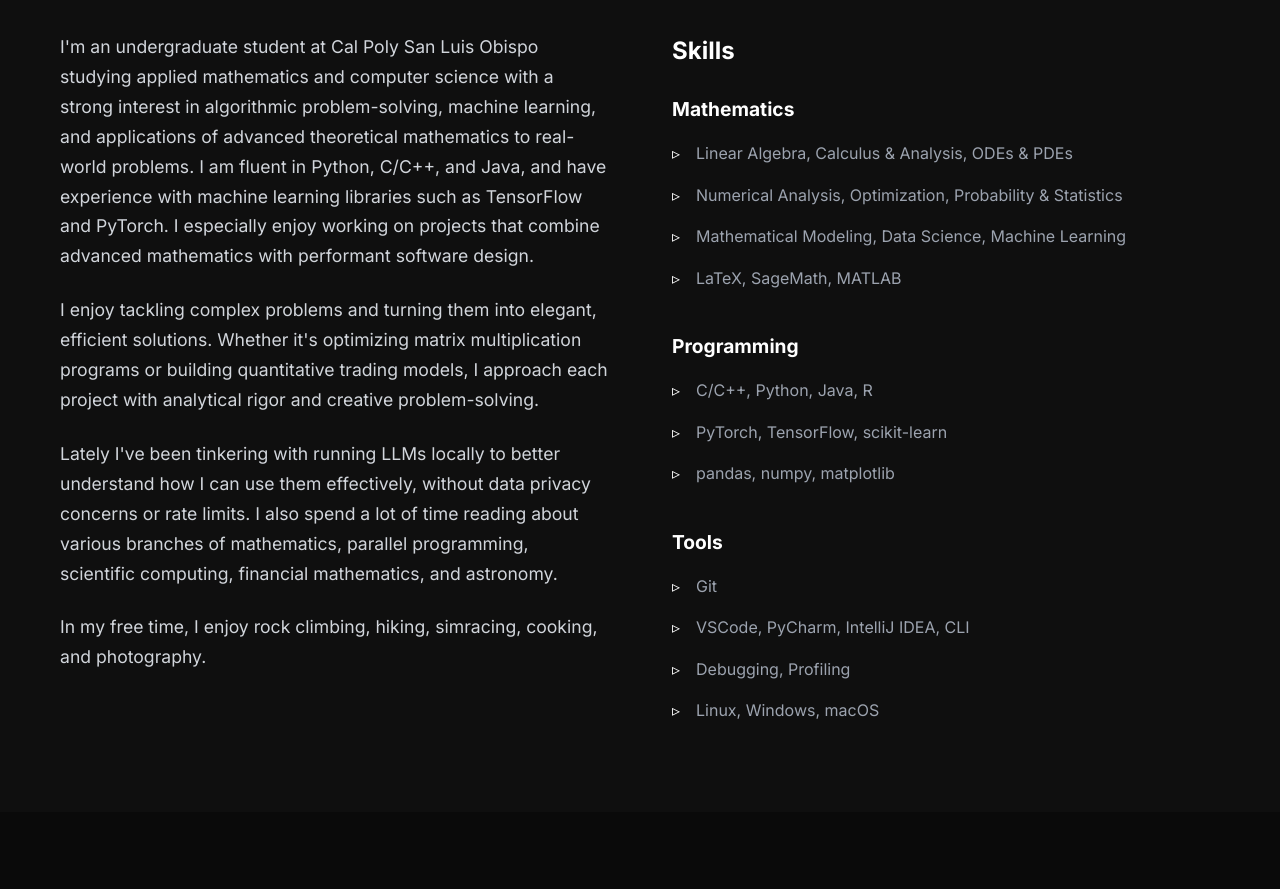
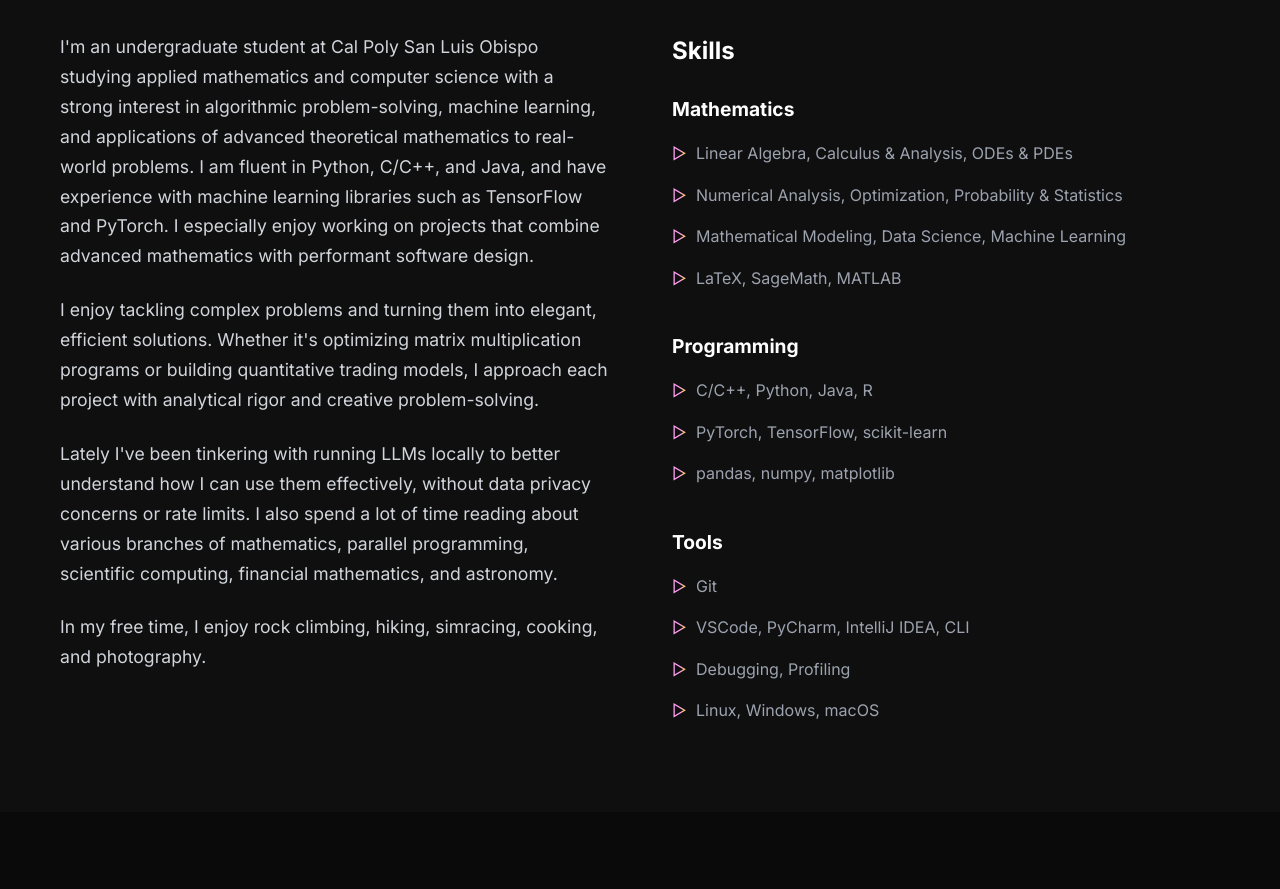
Before and after one commit to ahad-jiva/portfolio_site, a website: page index.html in a window 1280 px wide. Shown: the part 960-1849 px from the top of the page. Drawn offline with Linux system fonts and the light colour scheme.

Commit message:
updated bullet points

```diff
--- a/styles.css
+++ b/styles.css
@@ -543,11 +543,16 @@ body {
 } */
 
 .skill-category li::before {
-    content: '▹';
+    content: '▷';
     position: absolute;
     left: 0;
-    color: var(--text-white);
-    transition: all 0.4s ease, color 0.3s ease;
+    transition: all 0.4s ease;
+    background: linear-gradient(90deg, #ff6b6b, #4ecdc4, #45b7d1, #96ceb4, #feca57, #ff9ff3, #ff9ff3, #feca57, #96ceb4, #45b7d1, #4ecdc4, #ff6b6b);
+    background-size: 400% 400%;
+    animation: gradientShift 4s linear infinite;
+    -webkit-background-clip: text;
+    -webkit-text-fill-color: transparent;
+    background-clip: text;
 }
 
 /* .skill-category li:hover::before {
```
